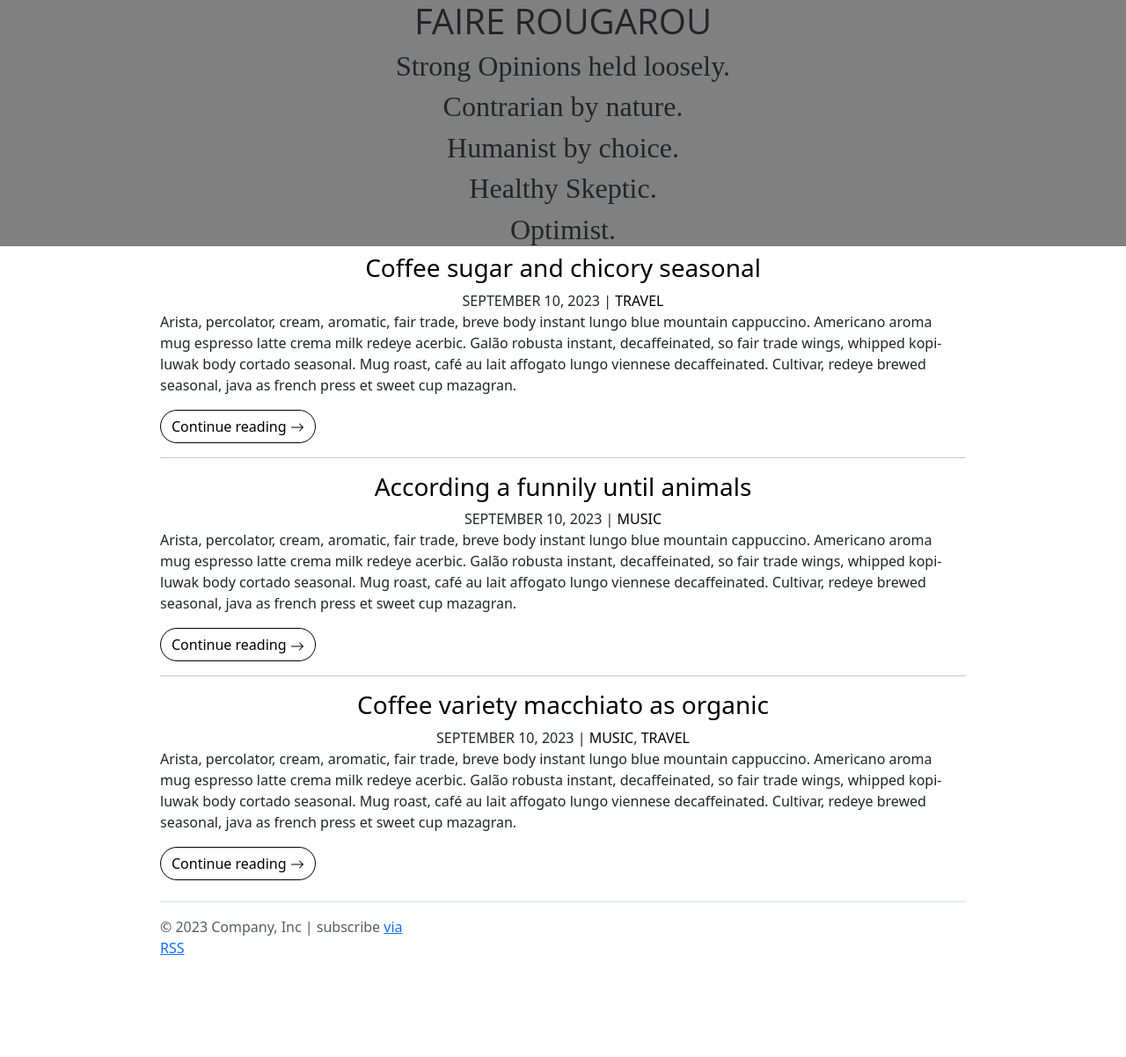
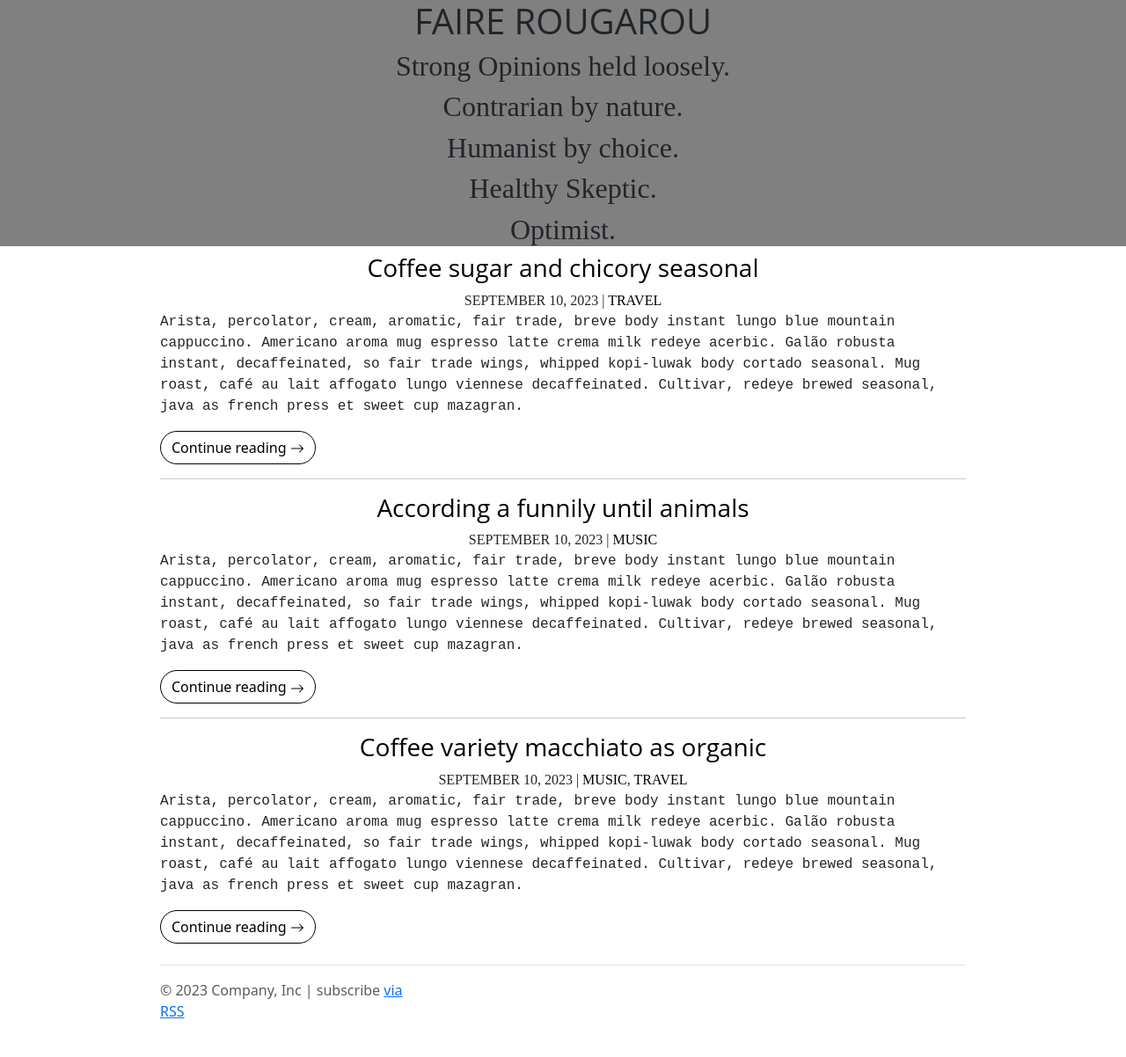
Before and after one commit to beauregardhenry/rougarou, a Jekyll site: the page built from index.markdown, in a window 1280 px wide. Shown: the whole page at 88% size. Built offline with Jekyll 4.4.1, drawn with Linux system fonts in a browser that asks for light colours; before the commit the page ends 1130 px from its top, so only the background shows below that.

Commit message:
fix some font crap

```diff
--- a/_layouts/home.html
+++ b/_layouts/home.html
@@ -26,7 +26,9 @@
           {%- endif -%}
         </div>
         {%- if site.show_excerpts -%}
-          {{ post.excerpt }}
+          <span class="excerpt">
+            {{ post.excerpt }}
+          </span>
           <a class="btn btn-primary" href="{{ post.url | relative_url }}">
             Continue reading
             <svg xmlns="http://www.w3.org/2000/svg" width="16" height="16" fill="currentColor" class="bi bi-arrow-right" viewBox="0 0 16 16">
--- a/assets/css/main.css
+++ b/assets/css/main.css
@@ -32,3 +32,15 @@
     color: black;
     text-decoration: none;
 }
+
+.post-link {
+    font-family: "Open Sans", sans-serif !important;
+}
+
+.post-meta {
+    font-family: 'Merriweather', serif !important;
+}
+
+.excerpt {
+    font-family: "Inconsolata", monospace !important;
+}
```
